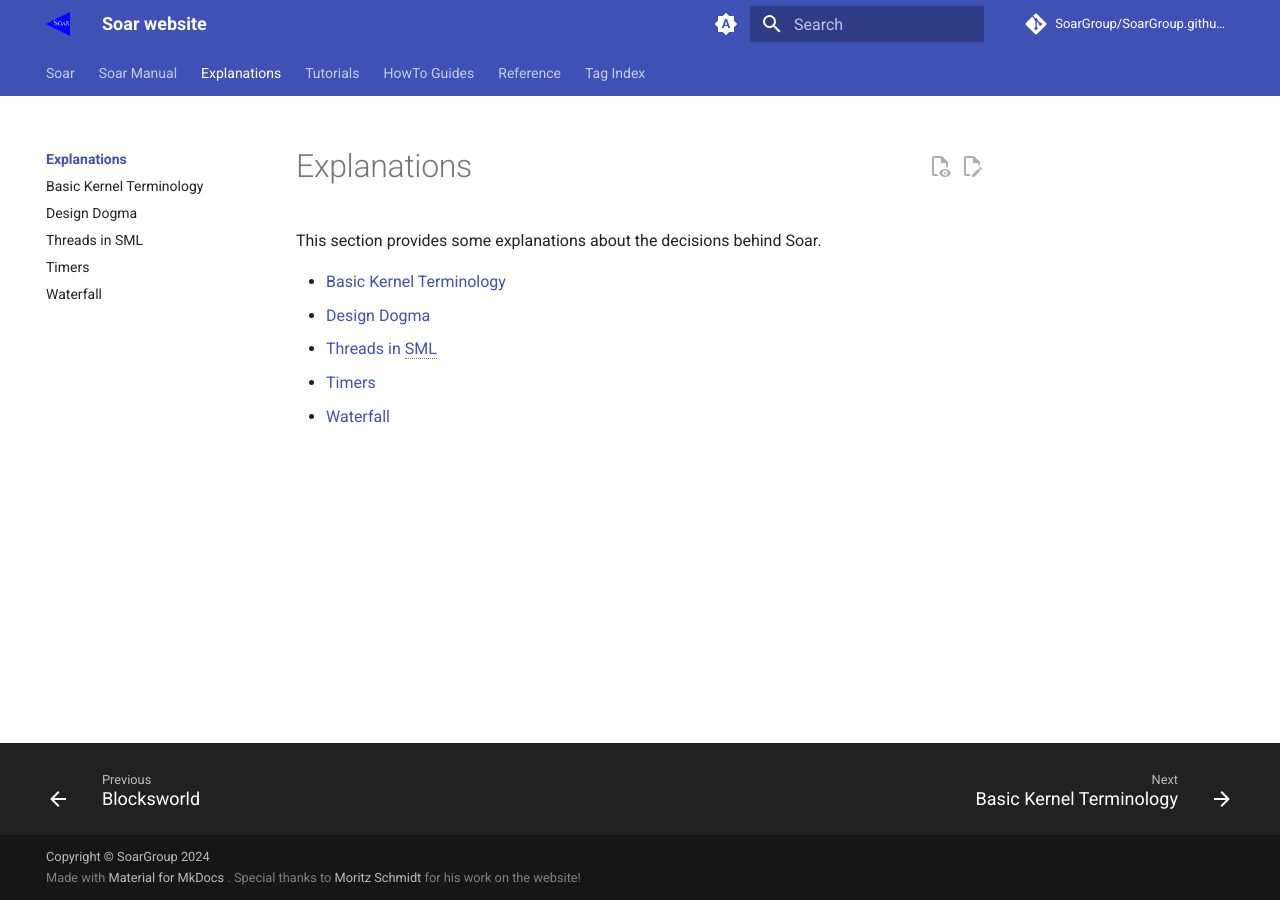
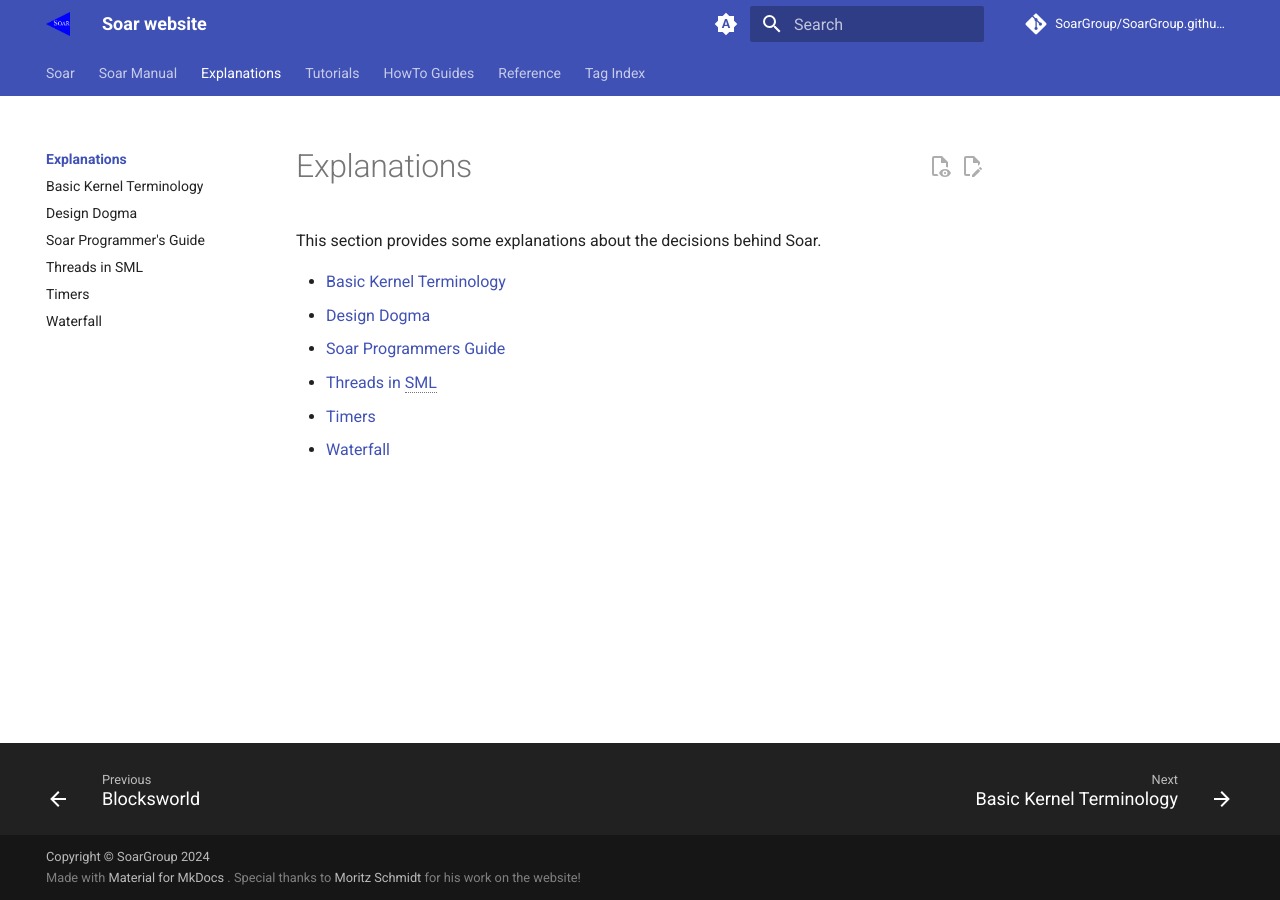
Before and after one commit to SoarGroup/SoarGroup.github.io, an MkDocs documentation site: the page built from docs/explanations/index.md, in a window 1280 px wide. Built offline with MkDocs 1.6.1 and Material for MkDocs 9.7.7, drawn with Linux system fonts in a browser that asks for light colours; comment, search, counter and statistics services are not loaded.

Commit message:
Add reference to Soar Programmers Guide

```diff
--- a/docs/explanations/index.md
+++ b/docs/explanations/index.md
@@ -2,8 +2,9 @@
 
 This section provides some explanations about the decisions behind Soar.
 
-- [Basic Kernel Terminology](BasicKernelTerminology.md)
-- [Design Dogma](DesignDogma.md)
-- [Threads in SML](ThreadsInSML.md)
-- [Timers](Timers.md)
-- [Waterfall](Waterfall.md)
+-   [Basic Kernel Terminology](BasicKernelTerminology.md)
+-   [Design Dogma](DesignDogma.md)
+-   [Soar Programmers Guide](SoarProgrammersGuide.md)
+-   [Threads in SML](ThreadsInSML.md)
+-   [Timers](Timers.md)
+-   [Waterfall](Waterfall.md)
--- a/mkdocs.yml
+++ b/mkdocs.yml
@@ -92,6 +92,7 @@
       - explanations/index.md
       - Basic Kernel Terminology: explanations/BasicKernelTerminology.md
       - Design Dogma: explanations/DesignDogma.md
+      - Soar Programmer's Guide: explanations/SoarProgrammersGuide.md
       - Threads in SML: explanations/ThreadsInSML.md
       - Timers: explanations/Timers.md
       - Waterfall: explanations/Waterfall.md
```
Also changed, not shown: docs/explanations/SoarProgrammersGuide.md (added, +5 -0 lines).
